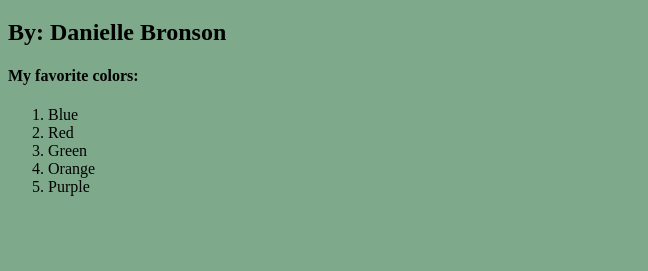
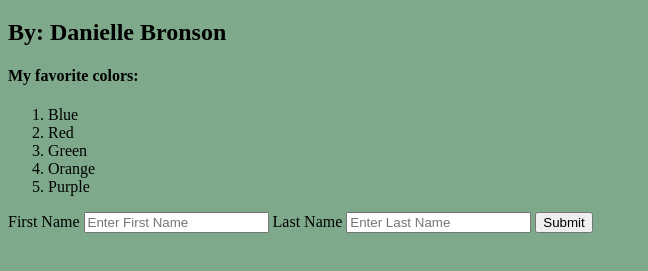
Before and after one commit to ladydanicorn/kekambas-137_hello_world, a plain HTML site: page index.html in a window 1280 px wide. Shown: the part 61-332 px from the top of the page, without its empty margins (0-648 px from the left). Drawn offline with Linux system fonts and the light colour scheme.

Commit message:
Add new form

```diff
--- a/index.html
+++ b/index.html
@@ -17,5 +17,13 @@
             <li>Orange</li>
             <li>Purple</li>
         </ol>
+
+        <form action="">
+            <label for="firstName">First Name</label>
+            <input type="text" name="firstName" id="firstName" placeholder="Enter First Name">
+            <label for="lastName">Last Name</label>
+            <input type="text" name="lastName" id="lastName" placeholder="Enter Last Name">
+            <input type="submit" value="Submit">
+        </form>
     </body>
 </html>
```
Also changed, not shown: 1 other file.
